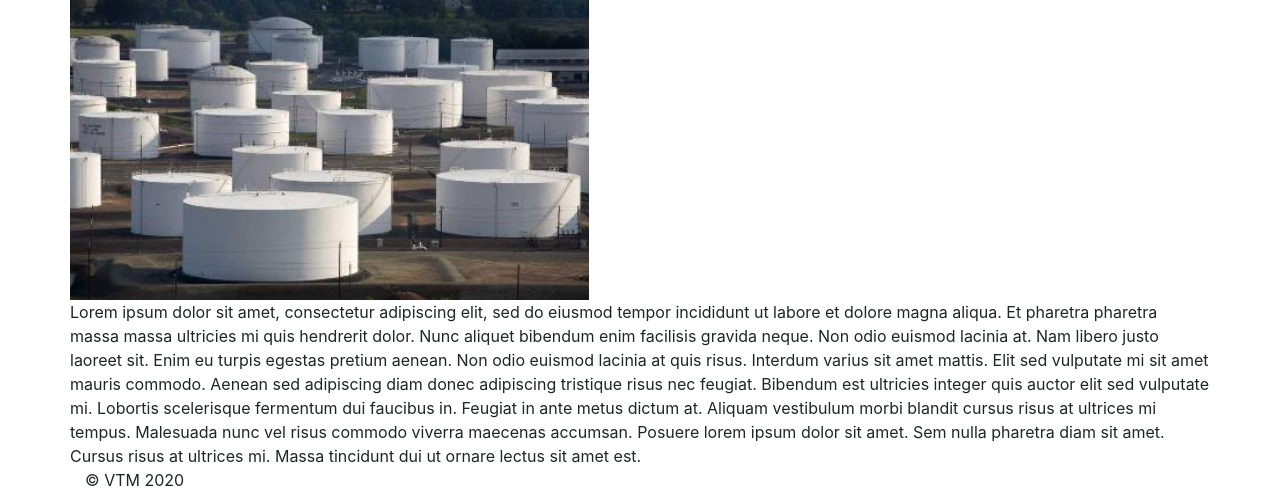
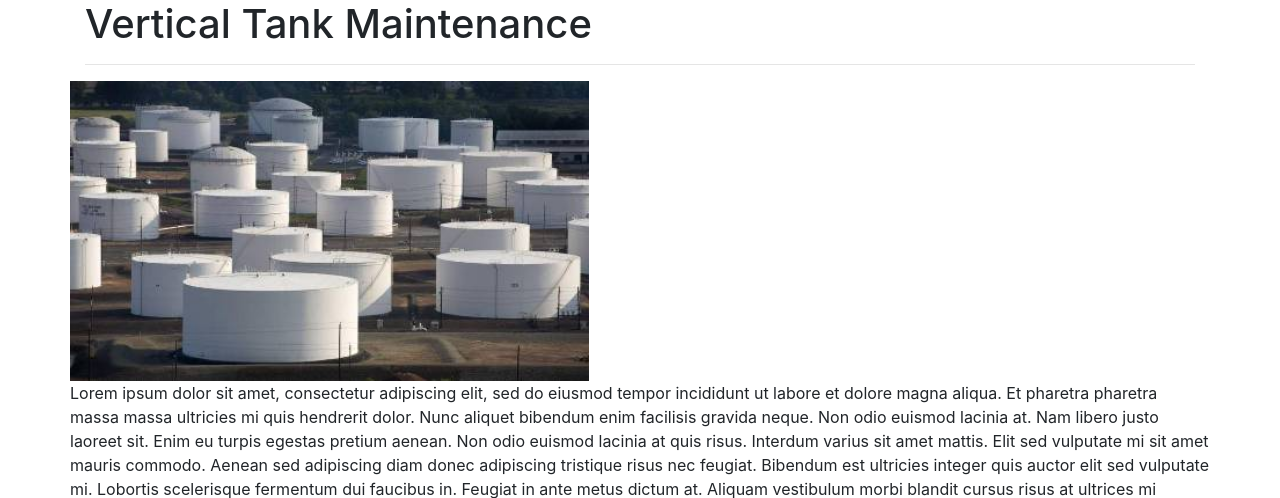
Before and after one commit to msbacatan/HW12, a Flask app: page / in a window 1280 px wide. Shown: the part 56-554 px from the top of the page. Run offline with Flask 2, Linux system fonts and the light colour scheme.

Commit message:
added h1 to index

```diff
--- a/templates/index.html
+++ b/templates/index.html
@@ -4,6 +4,9 @@
 
 {% block body %}
 
+<h1>Vertical Tank Maintenance</h1>
+<hr>
+
 <div class="row">
     <img src="static\images\above_ground_vertical_tanks.jpg" alt="vertical tanks" height="300"/> Lorem ipsum dolor sit amet, consectetur adipiscing elit, sed do eiusmod tempor incididunt ut labore et dolore magna aliqua. Et pharetra pharetra massa massa ultricies mi quis hendrerit dolor. Nunc aliquet bibendum enim facilisis gravida neque. Non odio euismod lacinia at. Nam libero justo laoreet sit. Enim eu turpis egestas pretium aenean. Non odio euismod lacinia at quis risus. Interdum varius sit amet mattis. Elit sed vulputate mi sit amet mauris commodo. Aenean sed adipiscing diam donec adipiscing tristique risus nec feugiat. Bibendum est ultricies integer quis auctor elit sed vulputate mi. Lobortis scelerisque fermentum dui faucibus in. Feugiat in ante metus dictum at. Aliquam vestibulum morbi blandit cursus risus at ultrices mi tempus. Malesuada nunc vel risus commodo viverra maecenas accumsan. Posuere lorem ipsum dolor sit amet. Sem nulla pharetra diam sit amet. Cursus risus at ultrices mi. Massa tincidunt dui ut ornare lectus sit amet est.</a>
 </div>
```
